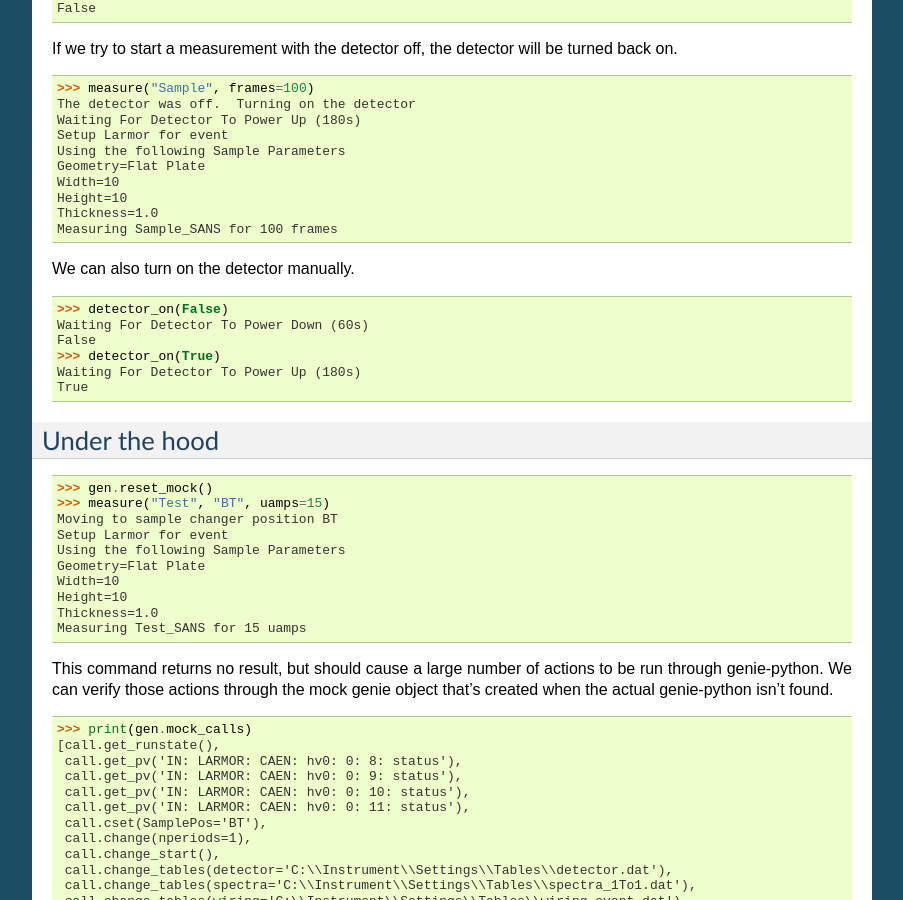
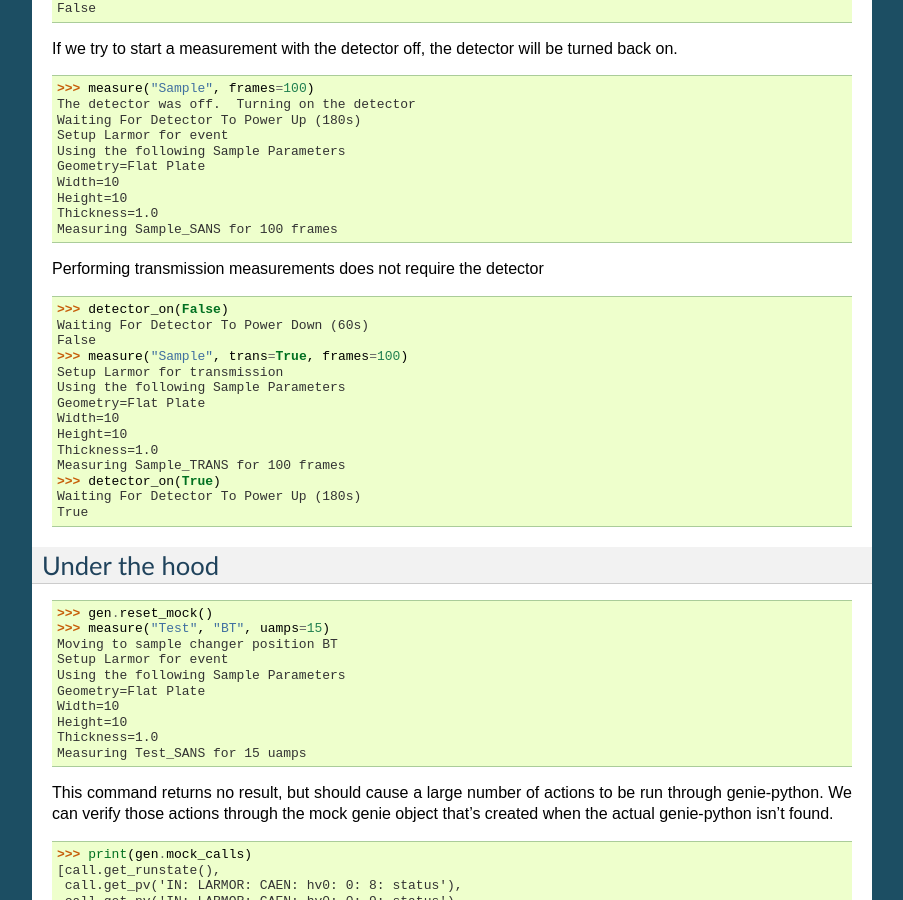
Before and after one commit to PyGenie-Scans/SansScripts, a Sphinx documentation site: the page built from doc/source/tutorial.rst, in a window 1280 px wide and 900 px high, scrolled down 4820 px. Shown: the whole window, without its empty margins (198-1101 px from the left). Built offline with Sphinx 7.4.7, drawn with Linux system fonts in a browser that asks for light colours.

```diff
--- a/doc/source/tutorial.rst
+++ b/doc/source/tutorial.rst
@@ -311,11 +311,19 @@
 Thickness=1.0
 Measuring Sample_SANS for 100 frames
 
-We can also turn on the detector manually.
+Performing transmission measurements does not require the detector
 
 >>> detector_on(False)
 Waiting For Detector To Power Down (60s)
 False
+>>> measure("Sample", trans=True, frames=100)
+Setup Larmor for transmission
+Using the following Sample Parameters
+Geometry=Flat Plate
+Width=10
+Height=10
+Thickness=1.0
+Measuring Sample_TRANS for 100 frames
 >>> detector_on(True)
 Waiting For Detector To Power Up (180s)
 True
```
Also changed, not shown: 1 other file.
